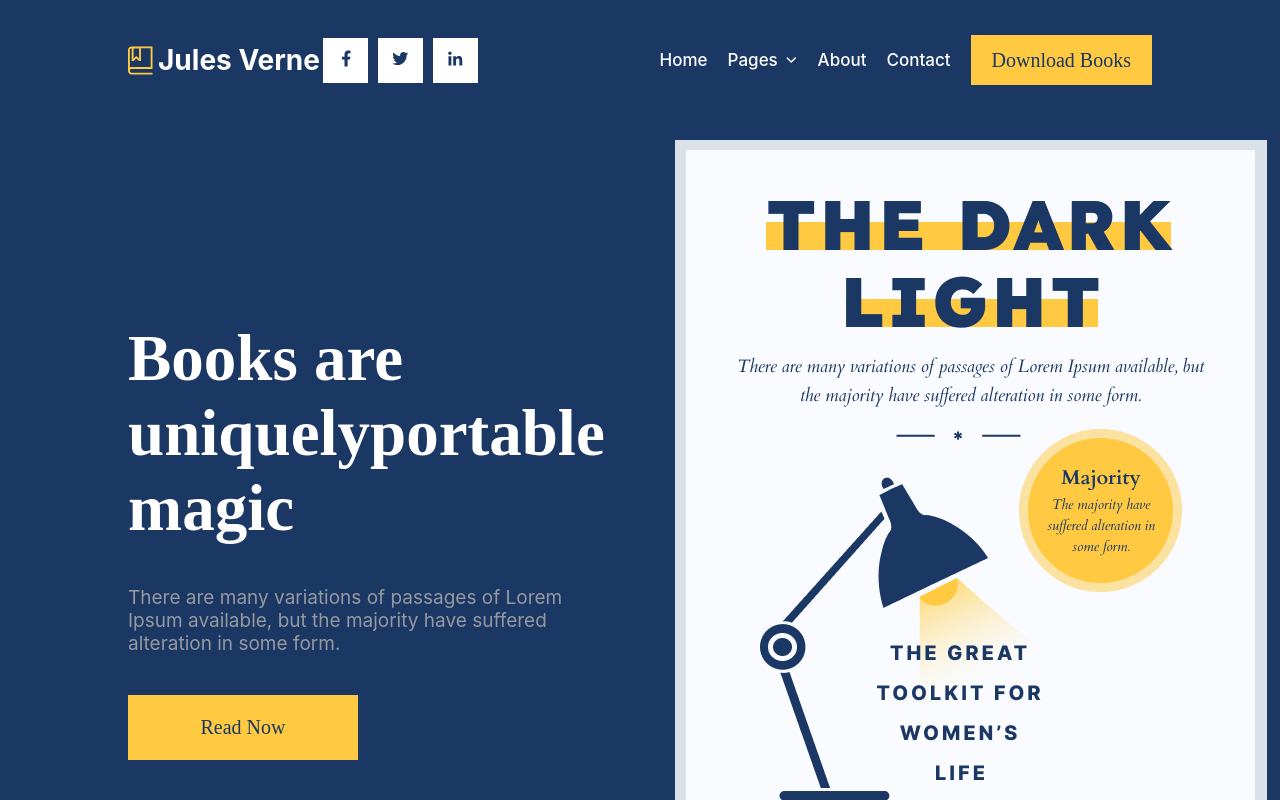
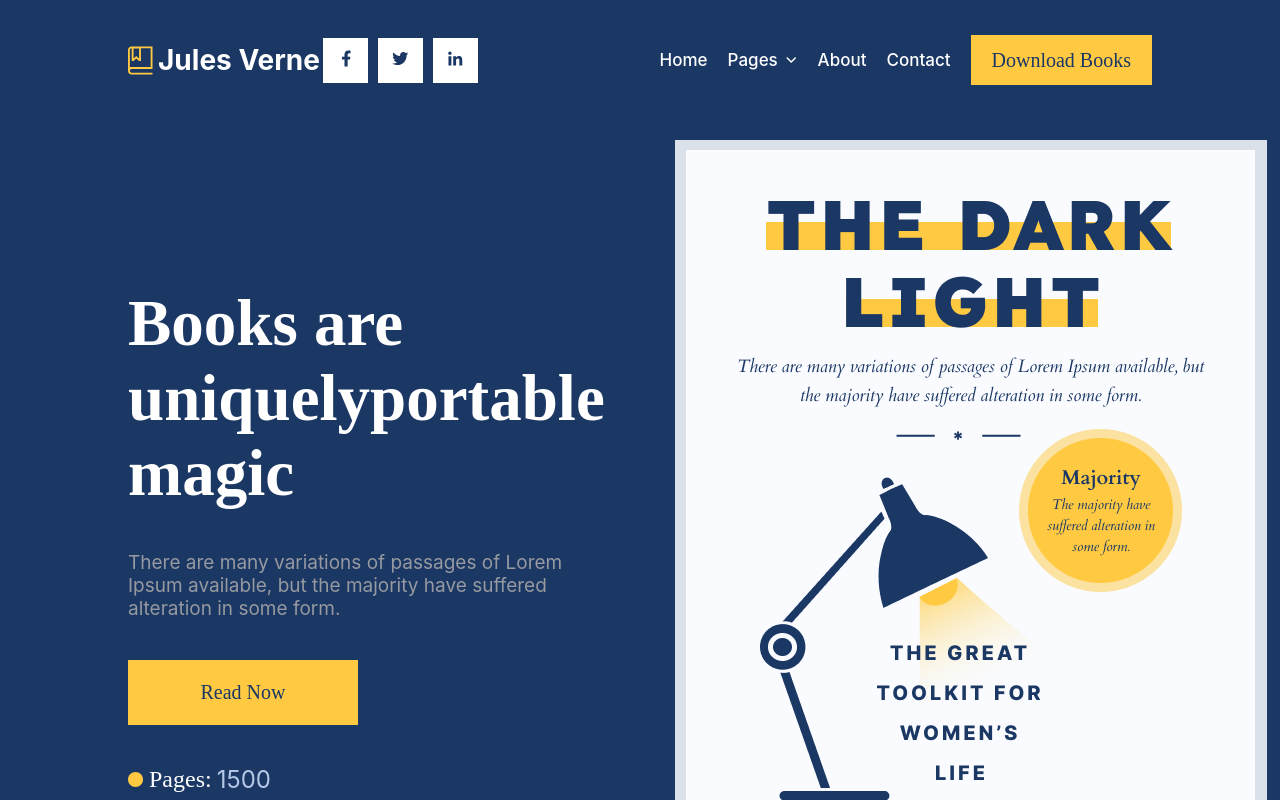
Before and after one commit to liensanchez/julesverne, a Vue app in the folder client/: page / in a window 1280 px wide. Shown: the top 800 px of the page. Built offline with nearby package versions, Linux system fonts and the light colour scheme; no server answers.

Commit message:
page counter

```diff
--- a/client/src/components/Home/HomeHero.vue
+++ b/client/src/components/Home/HomeHero.vue
@@ -3,12 +3,14 @@ import axios from "axios";
 import Titles from "../global/Titles.vue";
 import Paragraph from "../global/Paragraph.vue";
 import ButtonSmall from "@/components/global/ButtonSmall.vue";
+import PageCounter from "./PageCounter.vue";
 
 export default {
   components: {
     Titles,
     Paragraph,
     ButtonSmall,
+    PageCounter
   },
   data() {
     return {
@@ -23,9 +25,10 @@ export default {
         borderColor: "#FFCA42",
         backgroundColor: "#FFCA42",
       },
+      bookLength: "1500"
     };
   },
-  /*   methods: {
+  methods: {
     fetchData() {
       const apiUrl = "https://www.googleapis.com/books/v1/volumes";
       const query = "inauthor:julio+verne";
@@ -49,7 +52,7 @@ export default {
   },
   mounted() {
     this.fetchData();
-  }, */
+  },
 };
 </script>
 
@@ -61,6 +64,7 @@ export default {
           <Titles :titleOne="HeroTitle" :style="HeroTitleStyle" />
           <Paragraph :text="HeroText" />
           <ButtonSmall :buttonText="HeroButton" :style="HeroButtonStyle" />
+          <PageCounter :bookLength="bookLength" />
         </div>
 
         <img src="./Book.png" alt="" />
--- /dev/null
+++ b/client/src/components/Home/PageCounter.vue
@@ -0,0 +1,50 @@
+<script>
+export default {
+  props: {
+    bookLength: { type: String },
+  },
+};
+</script>
+
+<template>
+  <div class="hero-info-count">
+    <span>
+      <svg
+        width="15"
+        height="15"
+        viewBox="0 0 15 15"
+        fill="none"
+        xmlns="http://www.w3.org/2000/svg"
+      >
+        <path
+          d="M7.5 15C11.6421 15 15 11.6421 15 7.5C15 3.35786 11.6421 0 7.5 0C3.35786 0 0 3.35786 0 7.5C0 11.6421 3.35786 15 7.5 15Z"
+          fill="#FFCA42"
+        />
+      </svg>
+      Pages:
+    </span>
+    <p>
+      {{ this.bookLength }}
+    </p>
+  </div>
+</template>
+
+<style lang="scss">
+.hero-info-count {
+  display: flex;
+  align-items: center;
+  gap: 5px;
+
+  span {
+    font-family: "Cardo", serif;
+    font-size: 24px;
+    color: #ffffff;
+  }
+
+  p {
+    font-family: "Inter", sans-serif;
+    font-size: 24px;
+    color: #B4C7E7;
+  }
+}
+</style>
```
Also changed, not shown: client/src/components/OtherBooks/OtherBooks.vue (added, +17 -0 lines).
